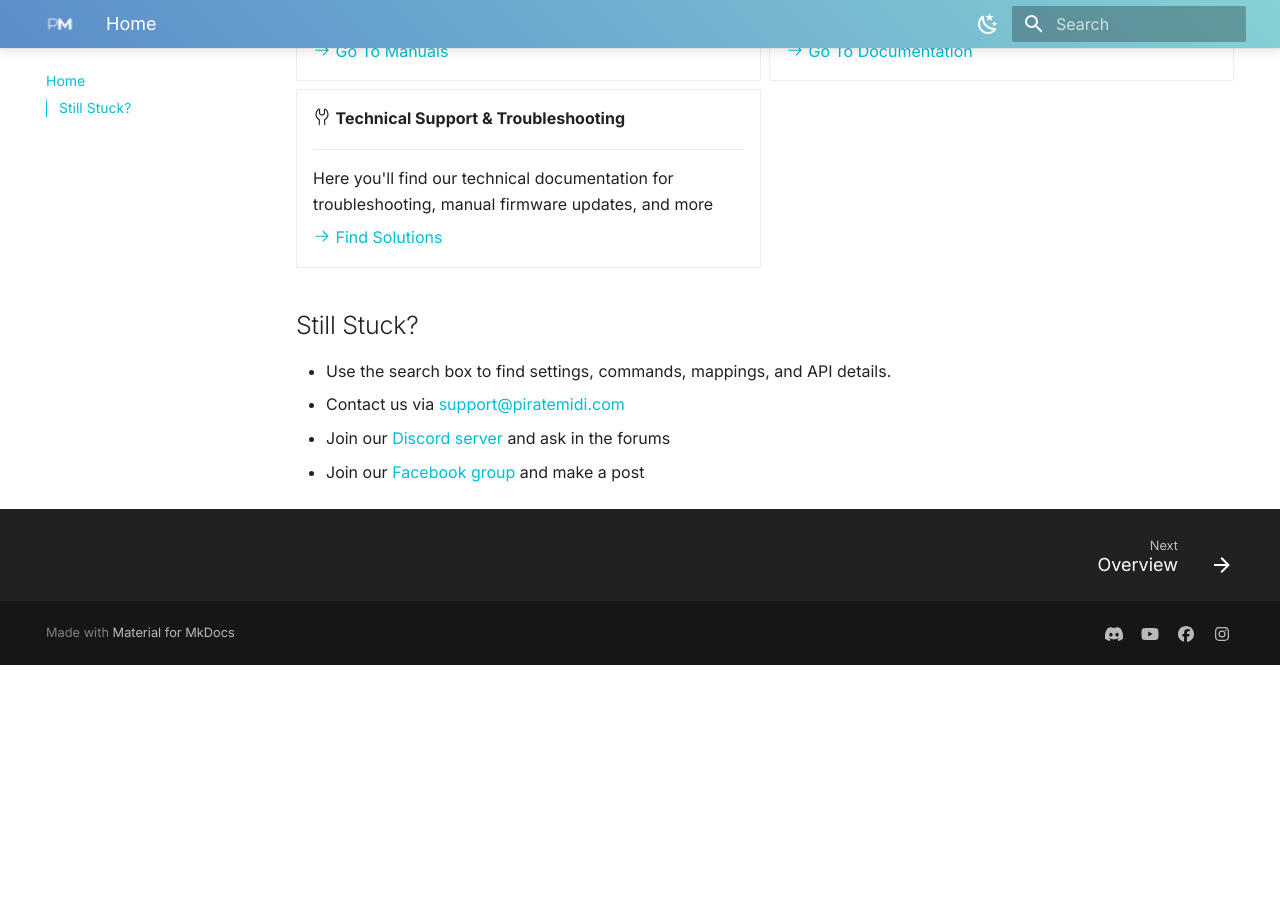
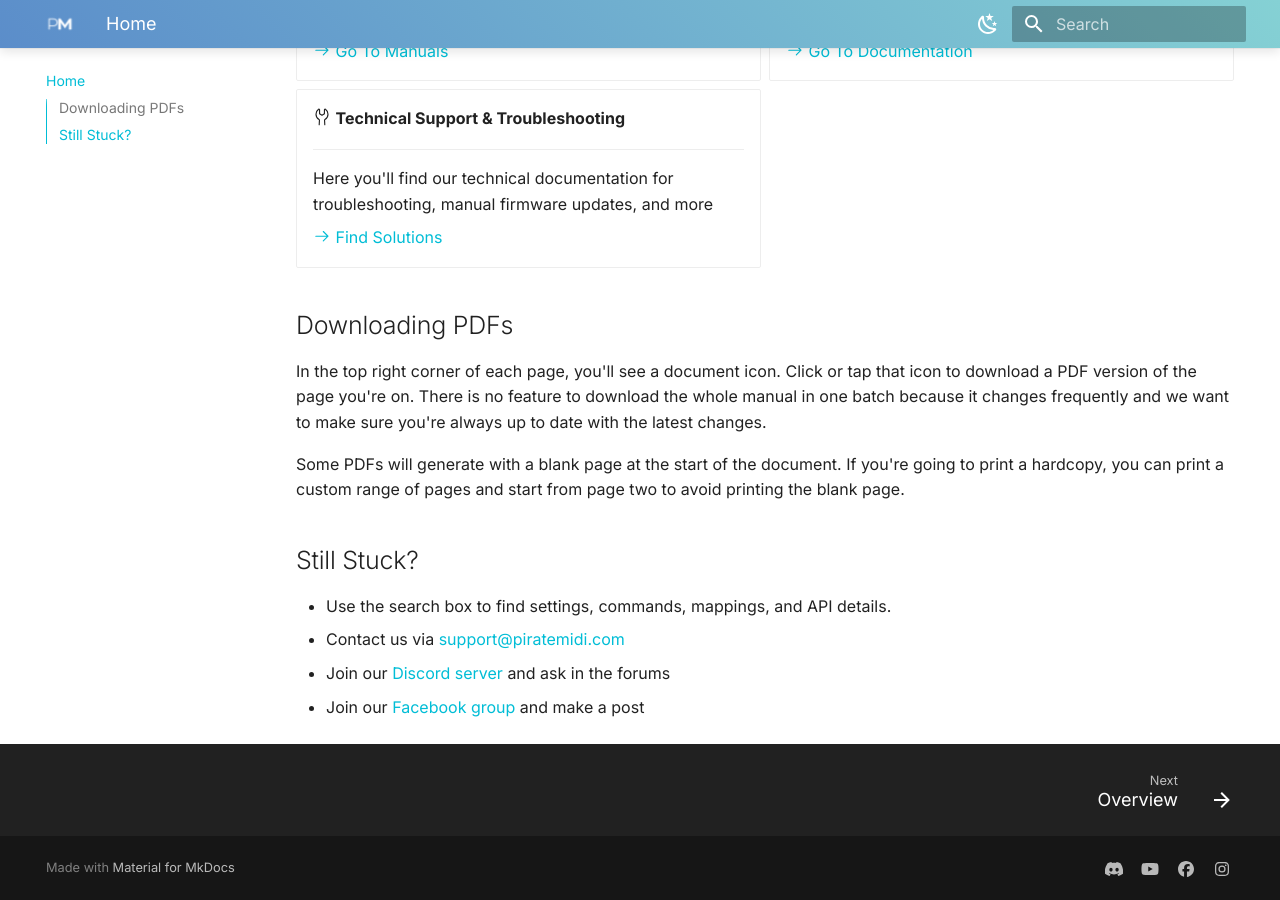
Before and after one commit to Pirate-MIDI/pirate-midi-docs, an MkDocs documentation site: the page built from docs/index.md, in a window 1280 px wide and 900 px high, scrolled down 525 px. Built offline with MkDocs 1.6.1 and Material for MkDocs 9.7.7, drawn with Linux system fonts in a browser that asks for light colours; some web fonts are replaced; before the commit the page ends 1190 px from its top, so only the background shows below that.

Commit message:
Update index.md

```diff
--- a/docs/index.md
+++ b/docs/index.md
@@ -34,6 +34,11 @@ Welcome to the Pirate MIDI Docs site. Here you can find documentation for all ou
 
 </div>
 
+## Downloading PDFs
+In the top right corner of each page, you'll see a document icon. Click or tap that icon to download a PDF version of the page you're on. There is no feature to download the whole manual in one batch because it changes frequently and we want to make sure you're always up to date with the latest changes.
+
+Some PDFs will generate with a blank page at the start of the document. If you're going to print a hardcopy, you can print a custom range of pages and start from page two to avoid printing the blank page.
+
 
 ## Still Stuck?
 - Use the search box to find settings, commands, mappings, and API details.
```
